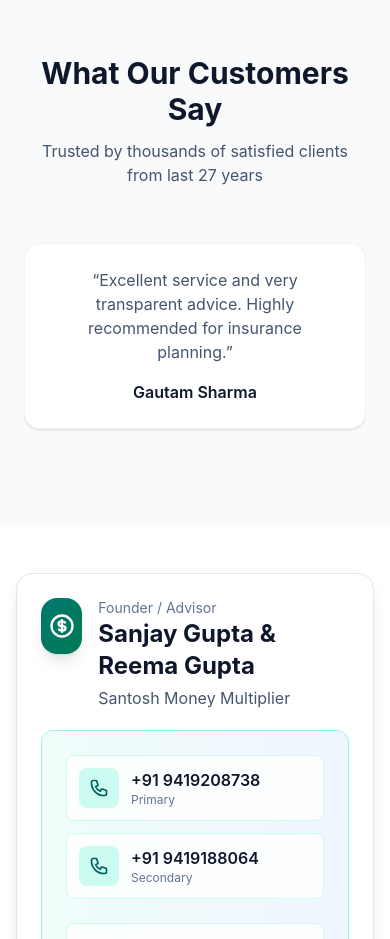
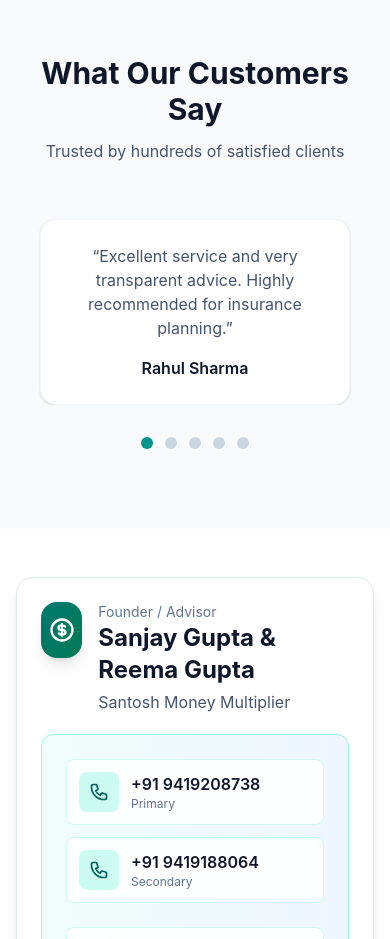
Before and after one commit to ishanpandita/santosh-money-multipliers, a Next.js app: page / in a window 390 px wide. Shown: the part 4580-5519 px from the top of the page. Built offline with nearby package versions, Linux system fonts and the light colour scheme.

Commit message:
improved reviews

```diff
--- a/src/components/testimonials.tsx
+++ b/src/components/testimonials.tsx
@@ -1,15 +1,15 @@
 "use client";
 
-import { useState } from "react";
+import { useState, useRef } from "react";
 
 const reviews = [
   {
-    name: "Gautam Sharma",
+    name: "Rahul Sharma",
     text: "Excellent service and very transparent advice. Highly recommended for insurance planning.",
   },
   {
     name: "Priya Verma",
-    text: "Visited the office. Very professional and supportive team.",
+    text: "Very professional and supportive team. They explained everything clearly.",
   },
   {
     name: "Amit Singh",
@@ -23,20 +23,44 @@
     name: "Sandeep Mehta",
     text: "They helped me choose the perfect health insurance plan.",
   },
-  {
-    name: "Ishan Pandita",
-    text: "Sanjay sir and team helped me personally for long time. Excellent services "
-  },
-  {
-    name: "Umar Sadiq",
-    text: "Amazing professionals helped me to create a significant portfolio"
-  }
 ];
 
 export default function Testimonials() {
   const [currentIndex, setCurrentIndex] = useState(0);
+  const touchStartX = useRef<number | null>(null);
 
-  const visibleReviews = reviews.slice(currentIndex, currentIndex + 3);
+  const itemsPerView =
+    typeof window !== "undefined" && window.innerWidth < 768 ? 1 : 3;
+
+  const maxIndex = reviews.length - itemsPerView;
+
+  const handleNext = () => {
+    if (currentIndex < maxIndex) {
+      setCurrentIndex(currentIndex + 1);
+    }
+  };
+
+  const handlePrev = () => {
+    if (currentIndex > 0) {
+      setCurrentIndex(currentIndex - 1);
+    }
+  };
+
+  // Swipe support
+  const handleTouchStart = (e: React.TouchEvent) => {
+    touchStartX.current = e.touches[0].clientX;
+  };
+
+  const handleTouchEnd = (e: React.TouchEvent) => {
+    if (!touchStartX.current) return;
+
+    const diff = touchStartX.current - e.changedTouches[0].clientX;
+
+    if (diff > 50) handleNext();
+    if (diff < -50) handlePrev();
+
+    touchStartX.current = null;
+  };
 
   return (
     <section className="py-20 bg-slate-50">
@@ -45,42 +69,43 @@
           What Our Customers Say
         </h2>
         <p className="text-slate-600 mt-3 mb-14">
-          Trusted by thousands of satisfied clients from last 27 years
+          Trusted by hundreds of satisfied clients
         </p>
 
-        {/* Desktop View (3 Cards) */}
-        <div className="hidden md:grid grid-cols-3 gap-8">
-          {visibleReviews.map((review, index) => (
+        <div
+          className="overflow-hidden"
+          onTouchStart={handleTouchStart}
+          onTouchEnd={handleTouchEnd}
+        >
+          <div
+            className="flex transition-transform duration-500 ease-in-out"
+            style={{
+              transform: `translateX(-${
+                currentIndex * (100 / itemsPerView)
+              }%)`,
+            }}
+          >
+            {reviews.map((review, index) => (
               <div
                 key={index}
-              className="bg-white p-6 rounded-2xl shadow-sm border border-slate-100 hover:shadow-lg transition"
+                className="w-full md:w-1/3 px-4 flex-shrink-0"
               >
-              <p className="text-slate-600 mb-4">“{review.text}”</p>
+                <div className="bg-white p-6 rounded-2xl shadow-sm border border-slate-100 hover:shadow-lg transition">
+                  <p className="text-slate-600 mb-4">
+                    “{review.text}”
+                  </p>
                   <h4 className="font-semibold text-slate-900">
                     {review.name}
                   </h4>
                 </div>
-          ))}
-        </div>
-
-        {/* Mobile View (1 Card Swipe) */}
-        <div className="md:hidden overflow-x-auto scroll-smooth flex snap-x snap-mandatory gap-6 pb-4">
-          {reviews.map((review, index) => (
-            <div
-              key={index}
-              className="min-w-full snap-center bg-white p-6 rounded-2xl shadow-sm border border-slate-100"
-            >
-              <p className="text-slate-600 mb-4">“{review.text}”</p>
-              <h4 className="font-semibold text-slate-900">
-                {review.name}
-              </h4>
               </div>
             ))}
           </div>
+        </div>
 
-        {/* Dot Navigation (Desktop Only) */}
-        <div className="hidden md:flex justify-center mt-8 space-x-3">
-          {Array.from({ length: reviews.length - 2 }).map((_, index) => (
+        {/* Dots for ALL devices */}
+        <div className="flex justify-center mt-8 space-x-3">
+          {Array.from({ length: maxIndex + 1 }).map((_, index) => (
             <button
               key={index}
               onClick={() => setCurrentIndex(index)}
```
Lines whose indentation alone changed are shown as unchanged.
